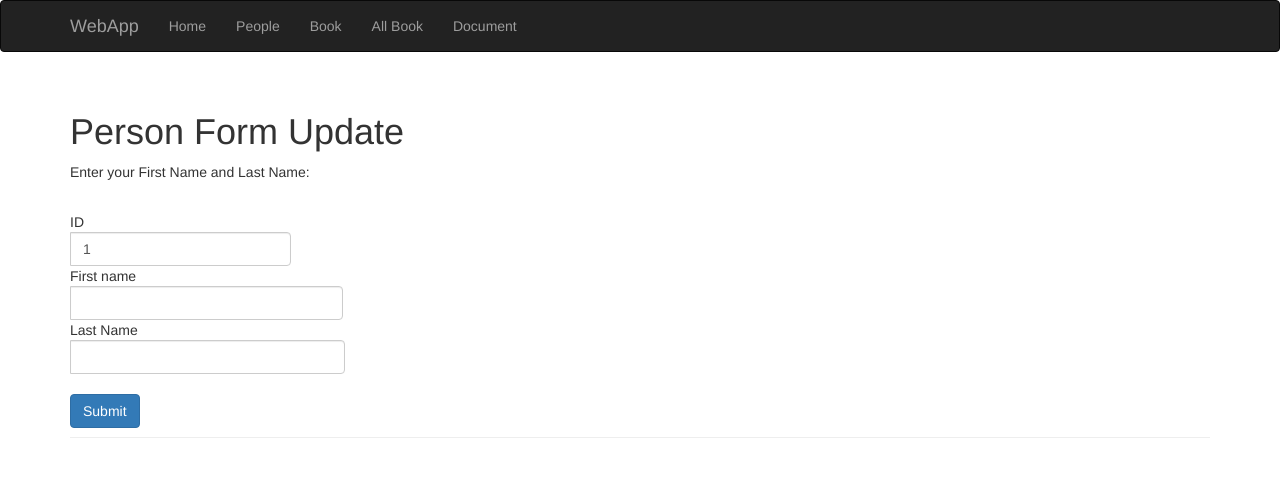
After one commit to EdwinPuertas/WebFlask, a Flask app: page /person_update/1 in a window 1280 px wide. The commit adds this page. Shown: the top 477 px of the page. Run offline with Flask 2, Linux system fonts and the light colour scheme; some libraries are stand-ins or nearby versions.

Commit message:
Update fields

```diff
--- a/logic/ado.py
+++ b/logic/ado.py
@@ -28,14 +28,22 @@ class ADO(object):
             self.conn.close()
             print("Close connection")
 
-    def dml(self, sql: str, val: str):
+    def dml(self, sql: str, val: str = '', op: str = 'I'):
         try:
-            result = "Insert Successful"
-            self.cursor.execute(sql, val)
+            resp = 'Successful'
+            if op == 'I':
+                resp = "Insert Successful"
+                self.cursor.execute(sql, val)
+            elif op == 'U':
+                resp = "Update Successful"
+                self.cursor.execute(sql)
+            elif op == 'D':
+                resp = "Delete Successful"
+                self.cursor.execute(sql)
+            elif self.cursor.rowcount is None:
+                resp = "DML Problem"
             self.conn.commit()
-            if self.cursor.rowcount is None:
-                result = "Insert Problem"
-            return result
+            return resp
         except Error as e:
             print(e)
         finally:
--- a/web/app.py
+++ b/web/app.py
@@ -7,7 +7,6 @@ from logic.ado import ADO
 
 app = Flask(__name__)
 bootstrap = Bootstrap(app)
-# list_person = list()
 
 
 @app.route("/")
@@ -15,18 +14,40 @@ def index():
     return render_template('index.html')
 
 
-@app.route('/hello', methods=['POST'])
-def hello():
+@app.route('/person', methods=['GET'])
+def person():
+    return render_template('person.html')
+
+
+@app.route('/person_update/<id_person>', methods=['GET'])
+def person_update(id_person):
+    return render_template('person_update.html', id_person=id_person)
+
+
+@app.route('/person_detail', methods=['POST'])
+def person_detail():
     ado = ADO()
+    op = request.form['op']
     id_person = request.form['id_person']
     first_name = request.form['first_name']
     last_name = request.form['last_name']
-    # data = ' %s, %s ' % (last_name, first_name)
-    # list_person.append(Person(name=first_name, last_name=last_name))
-    sql = "INSERT INTO person (idperson, name, last_name) VALUES (%s, %s, %s)"
-    values = (int(id_person), first_name, last_name)
-    data = ado.dml(sql=sql, val=values)
-    return render_template('hello.html', value=data)
+    if op == 'I':
+        sql = "INSERT INTO person (idperson, name, last_name) VALUES (%s, %s, %s)"
+        values = (int(id_person), first_name, last_name)
+        data = ado.dml(sql=sql, val=values, op='I')
+    elif op == 'U':
+        sql = 'UPDATE person SET name={0}{2}{0}, last_name={0}{3}{0} WHERE idperson={1}'.format('"', int(id_person),
+                                                                                                first_name, last_name)
+        data = ado.dml(sql=sql, op='U')
+    return render_template('person_detail.html', value=data)
+
+
+@app.route('/person_delete/<id_person>', methods=['GET'])
+def person_delete(id_person):
+    ado = ADO()
+    sql = 'DELETE FROM person WHERE idperson={0}'.format(int(id_person))
+    data = ado.dml(sql=sql, op='D')
+    return render_template('person_detail.html', value=data)
 
 
 @app.route('/people')
@@ -62,5 +83,10 @@ def page_not_found(e):
     return render_template('404.html'), 404
 
 
+@app.errorhandler(500)
+def internal_server_error(e):
+    return render_template('500.html'), 500
+
+
 if __name__ == '__main__':
     app.run()
--- /dev/null
+++ b/web/templates/person_update.html
@@ -0,0 +1,29 @@
+{% extends "base.html" %}
+
+{% block page_content %}
+
+<div class="page-header">
+    <h1>Person Form Update</h1>
+    <p>Enter your First Name and Last Name:   </p>
+        <br>
+            <form action="/person_detail" method="post">
+                <input type="hidden" id="op" name="op" value="U">
+                <div class="input-group mb-3">
+                    <span class="input-group-text" id="inputGroup_id">ID</span>
+                    <input type="text" class="form-control" name="id_person" aria-label="Sizing example input" aria-describedby="inputGroup_idt"  placeholder={{id_person}} value={{id_person}}>
+                </div>
+
+                <div class="input-group mb-3">
+                    <span class="input-group-text" id="inputGroup_name">First name</span>
+                    <input type="text" class="form-control" name="first_name" aria-label="Sizing example input" aria-describedby="inputGroup_name">
+                </div>
+
+                <div class="input-group mb-3">
+                    <span class="input-group-text" id="inputGroup_lastName">Last Name</span>
+                    <input type="text" class="form-control" name="last_name" aria-label="Sizing example input" aria-describedby="inputGroup_lastName">
+                </div>
+                <br >
+                <input class="btn btn-primary" type="submit" name="form" value="Submit" />
+            </form>
+</div>
+{% endblock %}
```
Also changed, not shown: logic/person.py (+12 -3 lines), web/templates/500.html (added, +9 -0 lines), web/templates/index.html (+8 -21 lines), web/templates/people.html (+27 -6 lines), web/templates/person.html (added, +29 -0 lines), web/templates/person_detail.html (added, +11 -0 lines), web/templates/person_delete.html (renamed from web/templates/hello.html).
